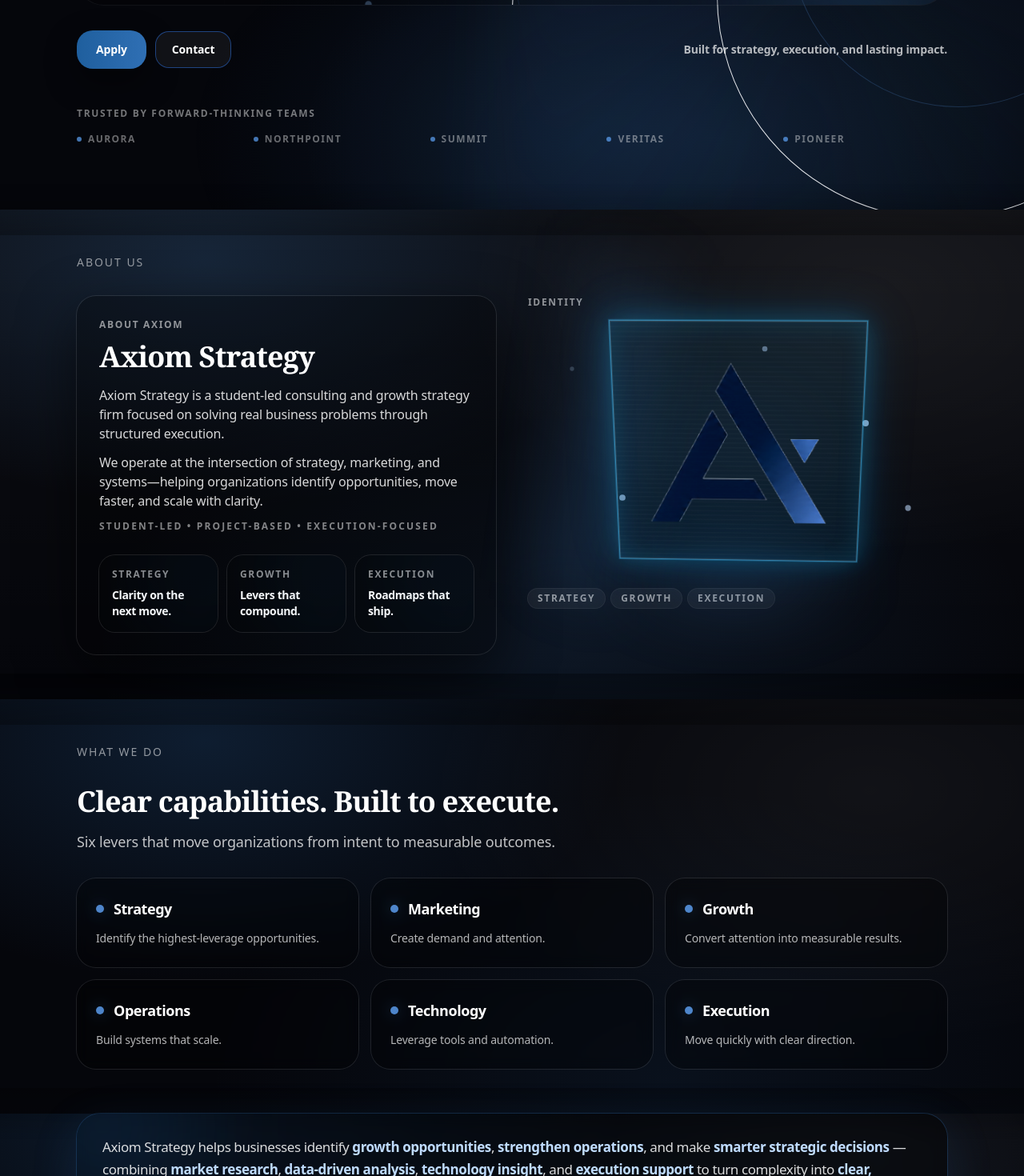
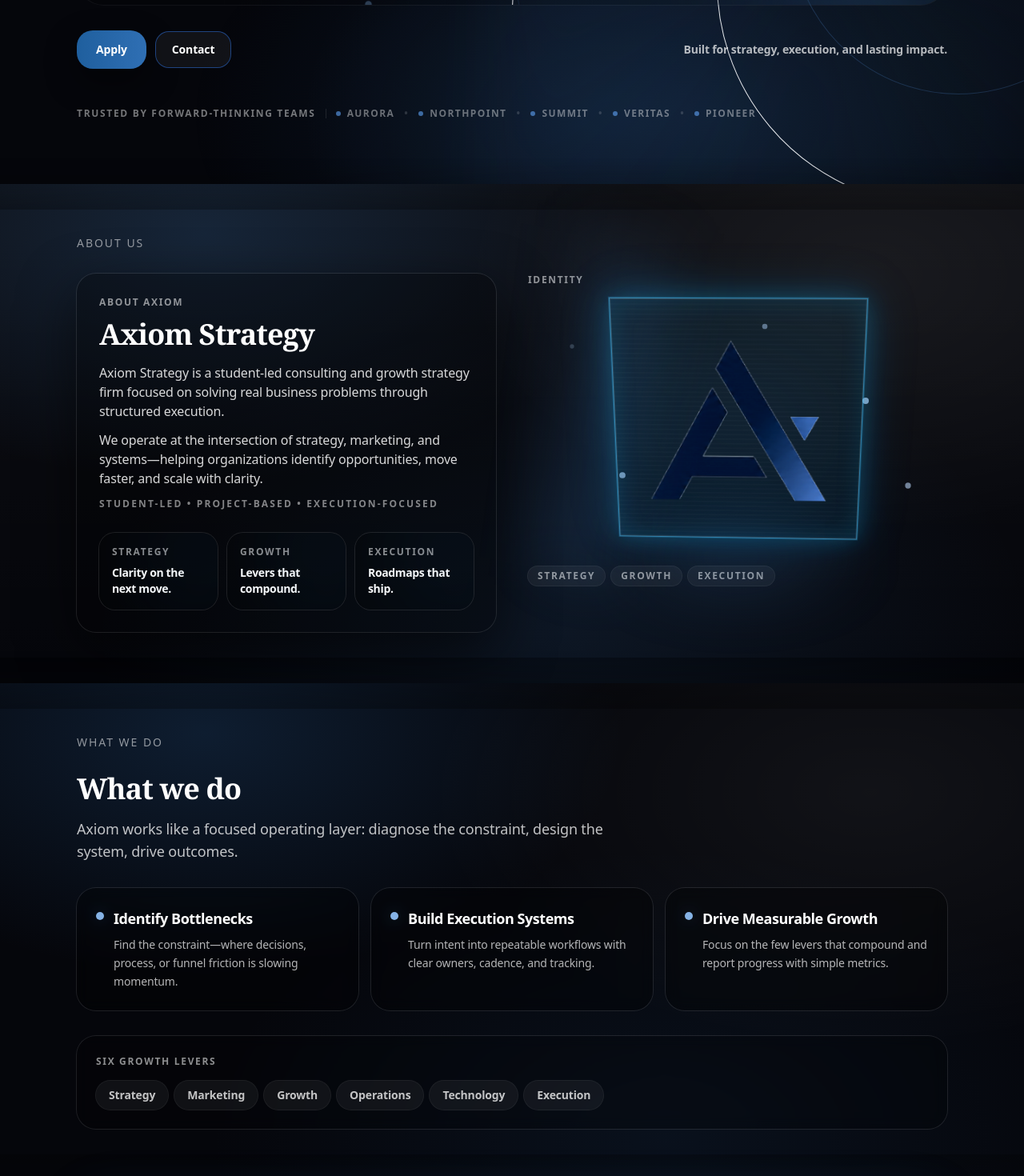
Before and after one commit to itzbrendanc/HCG, a React (Vite) app: page / in a window 1280 px wide. Shown: the part 900-2370 px from the top of the page at 80% size. Built offline with nearby package versions, Linux system fonts and the light colour scheme.

Commit message:
Refine homepage polish and What We Do

```diff
--- a/src/components/CinematicTextScene.jsx
+++ b/src/components/CinematicTextScene.jsx
@@ -61,22 +61,22 @@
     show: {
       transition: prefersReducedMotion
         ? { staggerChildren: 0 }
-        : { staggerChildren: 0.06, delayChildren: 0.12 },
+        : { staggerChildren: 0.045, delayChildren: 0.08 },
     },
   }
 
   const word = {
-    hidden: { opacity: 0, y: 18, filter: 'blur(10px)' },
+    hidden: { opacity: 0, y: 14, filter: 'blur(8px)' },
     show: {
       opacity: 1,
       y: 0,
       filter: 'blur(0px)',
-      transition: { duration: 0.9, ease: 'easeOut' },
+      transition: { duration: 0.7, ease: 'easeOut' },
     },
   }
 
   return (
-    <div ref={ref} className="relative isolate overflow-hidden rounded-[34px] bg-black/20 ring-1 ring-white/5">
+    <div ref={ref} className="relative isolate overflow-hidden rounded-[34px] bg-black/15 ring-1 ring-white/5">
       <div className="absolute inset-0 bg-[radial-gradient(900px_520px_at_50%_30%,rgba(65,135,210,0.22),transparent_65%)]" />
       <div className="absolute inset-0 bg-[radial-gradient(760px_520px_at_15%_15%,rgba(255,255,255,0.06),transparent_62%)]" />
 
--- a/src/components/Hero.jsx
+++ b/src/components/Hero.jsx
@@ -20,15 +20,17 @@
 
         <HeroTitleSequence />
 
-        <div className="mt-12">
-          <div className="text-xs font-semibold tracking-[0.14em] uppercase text-white/45">
+        <div className="mt-12 flex flex-wrap items-center gap-3 text-white/45">
+          <div className="text-xs font-semibold tracking-[0.14em] uppercase">
             Trusted by forward-thinking teams
           </div>
-          <div className="mt-4 grid grid-cols-2 gap-4 text-white/40 sm:grid-cols-5">
-            {['Aurora', 'Northpoint', 'Summit', 'Veritas', 'Pioneer'].map((n) => (
+          <div className="hidden h-3 w-px bg-white/10 sm:block" />
+          <div className="flex flex-wrap items-center gap-x-3 gap-y-2 text-xs font-semibold tracking-[0.12em] uppercase text-white/40">
+            {['Aurora', 'Northpoint', 'Summit', 'Veritas', 'Pioneer'].map((n, idx) => (
               <div key={n} className="flex items-center gap-2">
-                <span className="h-1.5 w-1.5 rounded-full bg-hcg-400/70" />
-                <span className="text-xs font-semibold tracking-[0.12em] uppercase">{n}</span>
+                <span className="h-1.5 w-1.5 rounded-full bg-hcg-400/60" />
+                <span>{n}</span>
+                {idx < 4 ? <span className="ml-1 hidden text-white/15 sm:inline">•</span> : null}
               </div>
             ))}
           </div>
--- a/src/components/Section.jsx
+++ b/src/components/Section.jsx
@@ -31,7 +31,7 @@
         className,
       ].join(' ')}
     >
-      <div className={['mx-auto max-w-6xl px-5 py-12 sm:px-8 sm:py-14', innerClassName].join(' ')}>
+      <div className={['mx-auto max-w-6xl px-5 py-12 sm:px-8 sm:py-16', innerClassName].join(' ')}>
         {(eyebrow || title || subtitle) && (
           <motion.div
             initial={prefersReducedMotion ? 'visible' : 'hidden'}
@@ -69,7 +69,7 @@
           </motion.div>
         )}
 
-        <div className="mt-8">{children}</div>
+        <div className="mt-7">{children}</div>
       </div>
     </section>
   )
--- a/src/components/WhatWeDo.jsx
+++ b/src/components/WhatWeDo.jsx
@@ -1,13 +1,28 @@
 import { motion, useReducedMotion } from 'framer-motion'
 import Section from './Section.jsx'
 
-const items = [
-  { title: 'Strategy', desc: 'Identify the highest-leverage opportunities.' },
-  { title: 'Marketing', desc: 'Create demand and attention.' },
-  { title: 'Growth', desc: 'Convert attention into measurable results.' },
-  { title: 'Operations', desc: 'Build systems that scale.' },
-  { title: 'Technology', desc: 'Leverage tools and automation.' },
-  { title: 'Execution', desc: 'Move quickly with clear direction.' },
+const pillars = [
+  {
+    title: 'Identify Bottlenecks',
+    desc: 'Find the constraint—where decisions, process, or funnel friction is slowing momentum.',
+  },
+  {
+    title: 'Build Execution Systems',
+    desc: 'Turn intent into repeatable workflows with clear owners, cadence, and tracking.',
+  },
+  {
+    title: 'Drive Measurable Growth',
+    desc: 'Focus on the few levers that compound and report progress with simple metrics.',
+  },
+]
+
+const levers = [
+  'Strategy',
+  'Marketing',
+  'Growth',
+  'Operations',
+  'Technology',
+  'Execution',
 ]
 
 export default function WhatWeDo() {
@@ -22,10 +37,10 @@
       <div className="mx-auto max-w-6xl">
         <div className="max-w-2xl">
           <h2 className="text-3xl font-semibold tracking-tight text-white sm:text-4xl">
-            Clear capabilities. Built to execute.
+            What we do
           </h2>
           <p className="mt-4 text-base leading-relaxed text-white/75 sm:text-lg">
-            Six levers that move organizations from intent to measurable outcomes.
+            Axiom works like a focused operating layer: diagnose the constraint, design the system, drive outcomes.
           </p>
         </div>
 
@@ -34,25 +49,43 @@
           whileInView={{ opacity: 1, y: 0 }}
           viewport={{ once: true, amount: 0.2 }}
           transition={{ duration: 0.5, ease: 'easeOut' }}
-          className="mt-8 grid gap-4 sm:grid-cols-2 lg:grid-cols-3"
+          className="mt-8 grid gap-4 lg:grid-cols-3"
         >
-          {items.map((it) => (
+          {pillars.map((it) => (
             <div
               key={it.title}
-              className="group rounded-3xl bg-black/30 p-6 ring-1 ring-white/10 backdrop-blur transition hover:ring-hcg-400/25"
+              className="group rounded-3xl bg-black/30 p-6 ring-1 ring-white/10 backdrop-blur transition hover:ring-hcg-400/20"
             >
-              <div className="flex items-center gap-3">
-                <span className="h-2.5 w-2.5 rounded-full bg-hcg-400/80 shadow-[0_0_18px_rgba(65,135,210,0.35)]" />
-                <div className="text-lg font-semibold tracking-tight text-white">
-                  {it.title}
+              <div className="flex items-start gap-3">
+                <span className="mt-1.5 h-2.5 w-2.5 shrink-0 rounded-full bg-hcg-300/90 shadow-[0_0_18px_rgba(65,135,210,0.28)]" />
+                <div>
+                  <div className="text-lg font-semibold tracking-tight text-white">
+                    {it.title}
+                  </div>
+                  <div className="mt-2 text-sm leading-relaxed text-white/70">
+                    {it.desc}
+                  </div>
                 </div>
-              </div>
-              <div className="mt-3 text-sm leading-relaxed text-white/70">
-                {it.desc}
               </div>
             </div>
           ))}
         </motion.div>
+
+        <div className="mt-8 rounded-3xl bg-black/20 p-6 ring-1 ring-white/10 backdrop-blur">
+          <div className="text-xs font-semibold tracking-[0.14em] uppercase text-white/55">
+            Six Growth Levers
+          </div>
+          <div className="mt-4 flex flex-wrap gap-2">
+            {levers.map((l) => (
+              <span
+                key={l}
+                className="rounded-full bg-white/5 px-4 py-2 text-sm font-semibold text-white/75 ring-1 ring-white/10"
+              >
+                {l}
+              </span>
+            ))}
+          </div>
+        </div>
       </div>
     </Section>
   )
```
